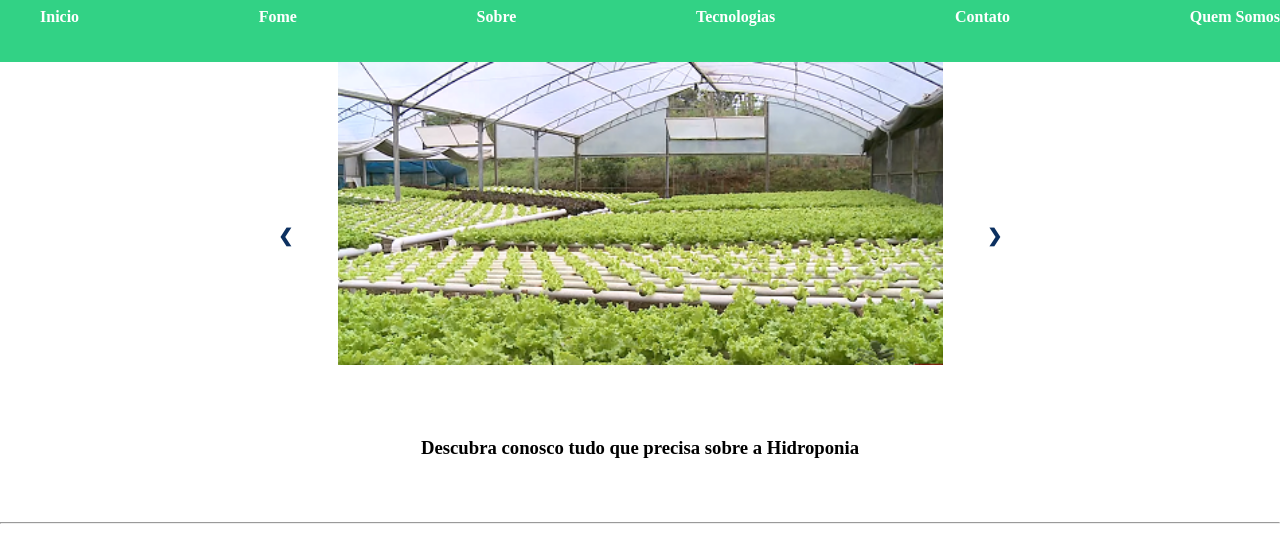
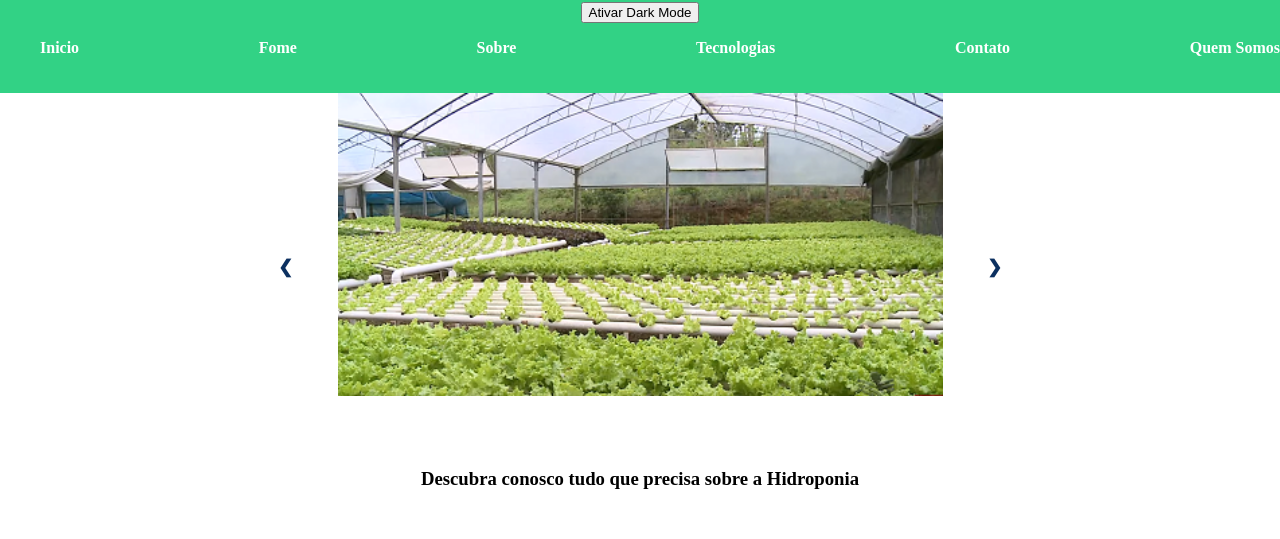
Before and after one commit to BrnBastos/WebSite_GlobalSolution, a plain HTML site: page PAGES/index.html in a window 1280 px wide. Shown: the part 55-594 px from the top of the page. Drawn offline with Linux system fonts and the light colour scheme.

Commit message:
Alterações no index e adição do dark mode pelo js

```diff
--- a/JS/script.js
+++ b/JS/script.js
@@ -18,3 +18,8 @@ function showSlides(n, no) {
     }
     x[slideIndex[no] - 1].style.display = "block";
 }
+
+function toggleDarkMode() {
+    var body = document.body;
+    body.classList.toggle('dark-mode');
+  }
--- a/PAGES/index.html
+++ b/PAGES/index.html
@@ -13,7 +13,10 @@
     <header>
         <nav>
            <div class="logo">Hidroponia</div>
+           <button id="dark_button" onclick="toggleDarkMode()">Ativar Dark Mode</button>
             <ul class="navegaçao">
+
+
 
                 <a href="#">Inicio</a>
                 <a href="#">Fome</a>
```
